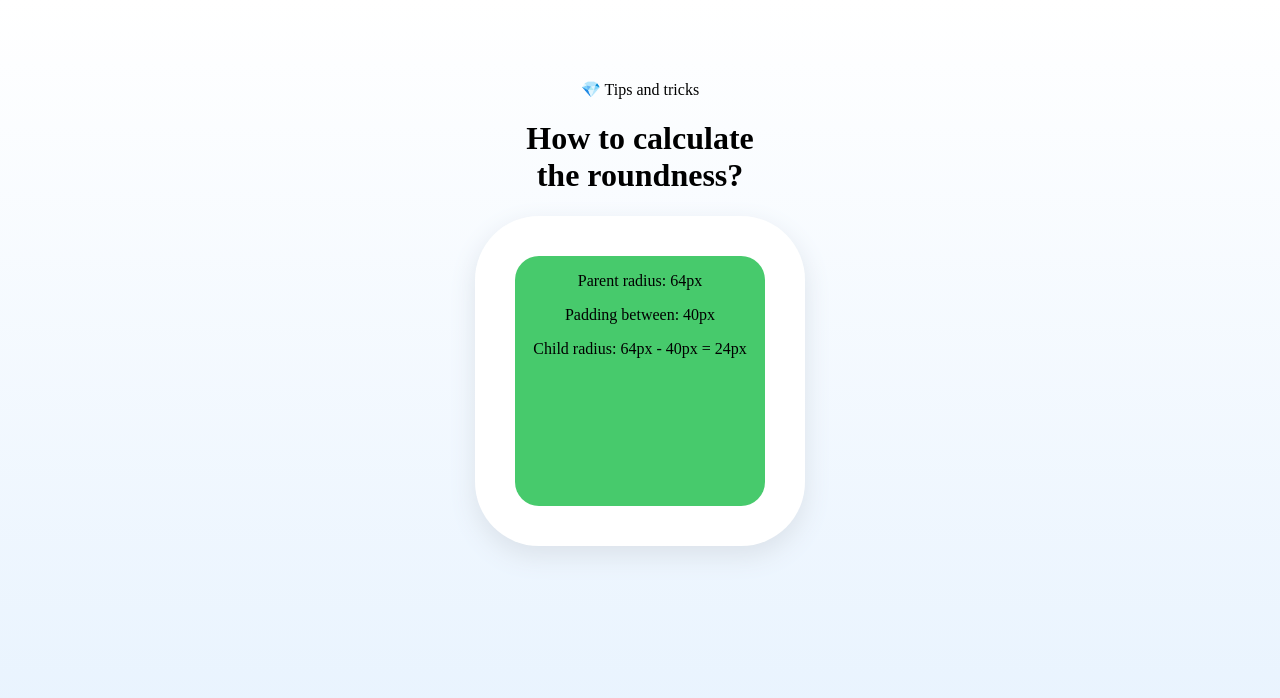
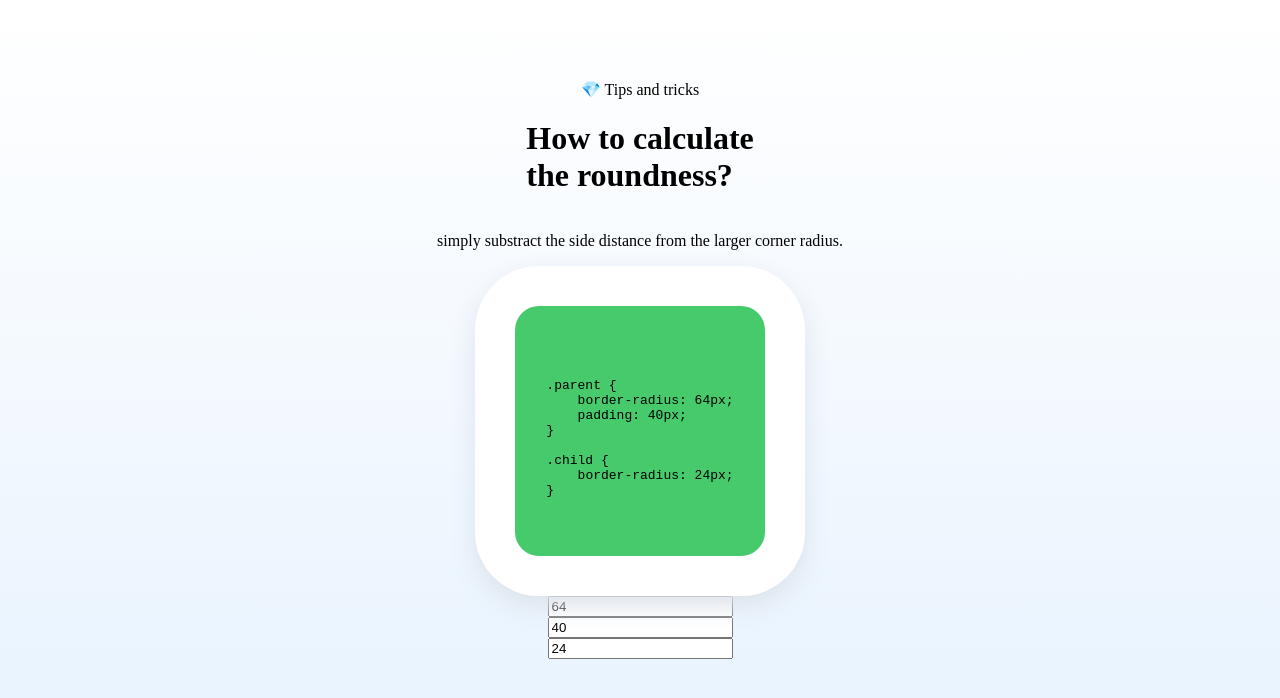
Before and after one commit to arjunkalburgi/roundness-calculator, a SvelteKit app: page / in a window 1280 px wide. Shown: the top 698 px of the page. Built offline with nearby package versions, Linux system fonts and the light colour scheme; a small style sheet from the web is missing.

Commit message:
inputs + css

```diff
--- a/package.json
+++ b/package.json
@@ -13,18 +13,19 @@
 		"format": "prettier --plugin-search-dir . --write ."
 	},
 	"devDependencies": {
-		"gh-pages": "^4.0.0",
 		"@sveltejs/adapter-static": "^1.0.0",
 		"@sveltejs/kit": "^1.0.0",
 		"eslint": "^8.28.0",
 		"eslint-config-prettier": "^8.5.0",
 		"eslint-plugin-svelte3": "^4.0.0",
+		"gh-pages": "^4.0.0",
 		"prettier": "^2.8.0",
 		"prettier-plugin-svelte": "^2.8.1",
 		"svelte": "^3.54.0",
 		"svelte-check": "^3.0.1",
 		"typescript": "^4.9.3",
-		"vite": "^4.0.0"
+		"vite": "^4.0.0",
+		"prismjs": "^1.29.0"
 	},
 	"type": "module"
 }
--- a/src/routes/+page.svelte
+++ b/src/routes/+page.svelte
@@ -1,9 +1,19 @@
 <script>
-	import { onMount } from 'svelte';
+    import Prism from 'prismjs';
 
-    onMount(() => {
-		console.log("hi");
-	});
+    let parentRadius = 64;
+    let parentPadding = 40;
+    $: childRadius = parentRadius - parentPadding;
+
+    let codeSample = `
+.parent {
+    border-radius: ${parentRadius}px;
+    padding: ${parentPadding}px;
+}
+
+.child {
+    border-radius: ${parentRadius - parentPadding}px;
+}`;
 </script>
 
 <svelte:head>
@@ -12,38 +22,39 @@
 		name="description"
 		content="Learn how to properly round the corners of boxes within boxes."
 	/>
+    <link href="https://raw.githubusercontent.com/PrismJS/prism-themes/master/themes/prism-duotone-earth.css" rel="stylesheet" />
 </svelte:head>
 
 <div class="container">
-    <div class="content">
-        <span>💎 Tips and tricks</span>
-        <h1>How to calculate <br /><b>the roundness?<b></h1>
-        <div class="ex-sq">
-            <div>
-                <p>Parent radius: 64px</p>
-                <p>Padding between: 40px</p>
-                <p>Child radius: 64px - 40px = 24px</p>
-            </div>
+    <span>💎 Tips and tricks</span>
+    <h1>How to calculate <br /><b>the roundness?<b></h1>
+    <p>simply substract the side distance from the larger corner radius.</p>
+    <div class="ex-sq" style="border-radius: {parentRadius}px; padding: {parentPadding}px;">
+        <div style="border-radius: {childRadius}px;">
+            <pre class="language-css">
+                <code>
+                    {@html Prism.highlight(codeSample, Prism.languages['css'], 'css')}
+                </code>
+            </pre>
         </div>
     </div>
+    <input type="number" bind:value={parentRadius} />
+    <input type="number" bind:value={parentPadding} />
+    <input type="number" bind:value={childRadius} />
+
+    <!-- <blockquote class="twitter-tweet"><p lang="en" dir="ltr">🔥 It&#39;s one of those little things that I find extremely annoying in UI.<br>Learn how to properly round the corners of boxes within boxes.<br><br>A thread 👇 <a href="https://t.co/3MjBxGZG0q">pic.twitter.com/3MjBxGZG0q</a></p>&mdash; Michal Malewicz (@michalmalewicz) <a href="https://twitter.com/michalmalewicz/status/1587038731629797376?ref_src=twsrc%5Etfw">October 31, 2022</a></blockquote> <script async src="https://platform.twitter.com/widgets.js" charset="utf-8"></script>  -->
 </div>
 
 <style>
     .container {
         padding: 5rem;
         display: flex;
-        justify-content: center;
-    }
-
-    div.content {
-        text-align: center;
-        display: inline-block;
+        flex-direction: column;
+        align-items: center;
     }
 
     .ex-sq {
         background: white;
-        border-radius: 64px;
-        padding: 40px;
         height: 250px;
         width: 250px;
         display: flex;
@@ -54,7 +65,15 @@
 
     .ex-sq div {
         background: #47ca6c;
-        border-radius: 24px;
         width: 100%;
     }
+
+    .ex-sq div pre {
+        display: flex;
+        justify-content: center;
+        align-items: center;
+        height: 100%;
+        margin: 0;
+        padding: 0;
+    }
 </style>
--- a/svelte.config.js
+++ b/svelte.config.js
@@ -13,7 +13,8 @@ const config = {
 			precompress: false
 		}),
 		paths: {
-			base: '/roundness-calculator',
+			base: '',
+			// base: '/roundness-calculator',
 		},
 
 	}
```
Also changed, not shown: 1 other file (tests, documents, lock files or other folders).
